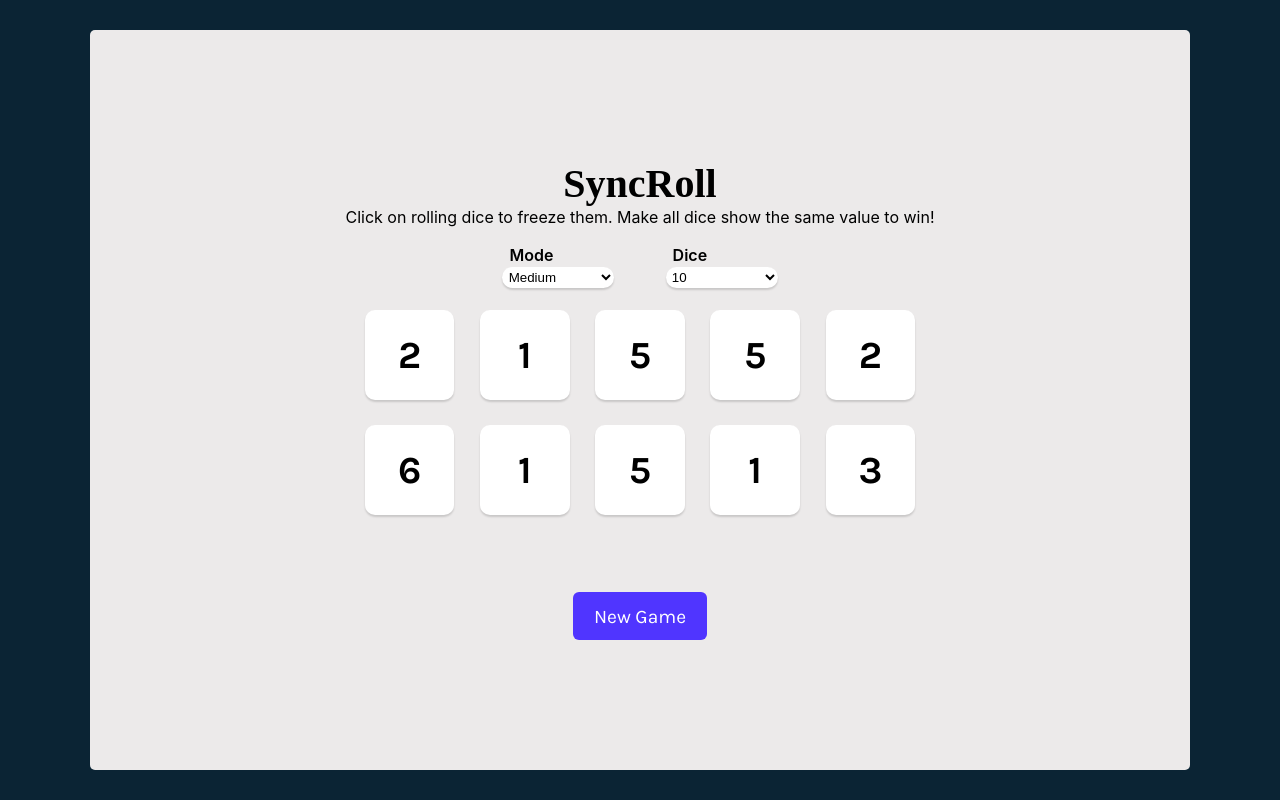
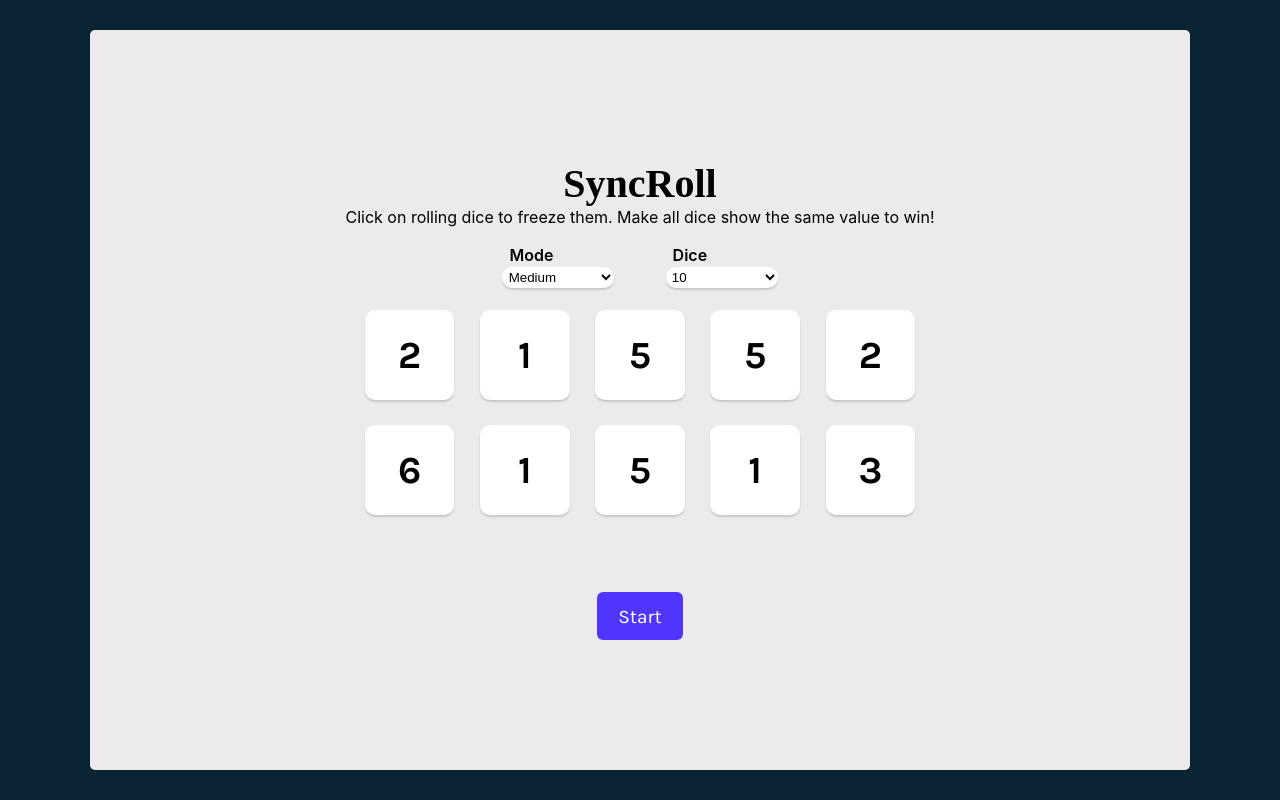
Before and after one commit to DivitJain26/SyncRoll, a React (Vite) app: page / in a window 1280 px wide. Built offline with nearby package versions, Linux system fonts and the light colour scheme.

Commit message:
button fix

```diff
--- a/src/App.jsx
+++ b/src/App.jsx
@@ -176,7 +176,7 @@ export default function App() {
                 className="roll-dice"
                 onClick={toggleGame}
                 ref={buttonRef}
-            >{(isGameOver || !isGameOn) ? "New Game" : "Start"}</button>
+            >{(isGameOver || !isGameOn) ? "Start" : "New Game"}</button>
         </main>
     )
 }
```
